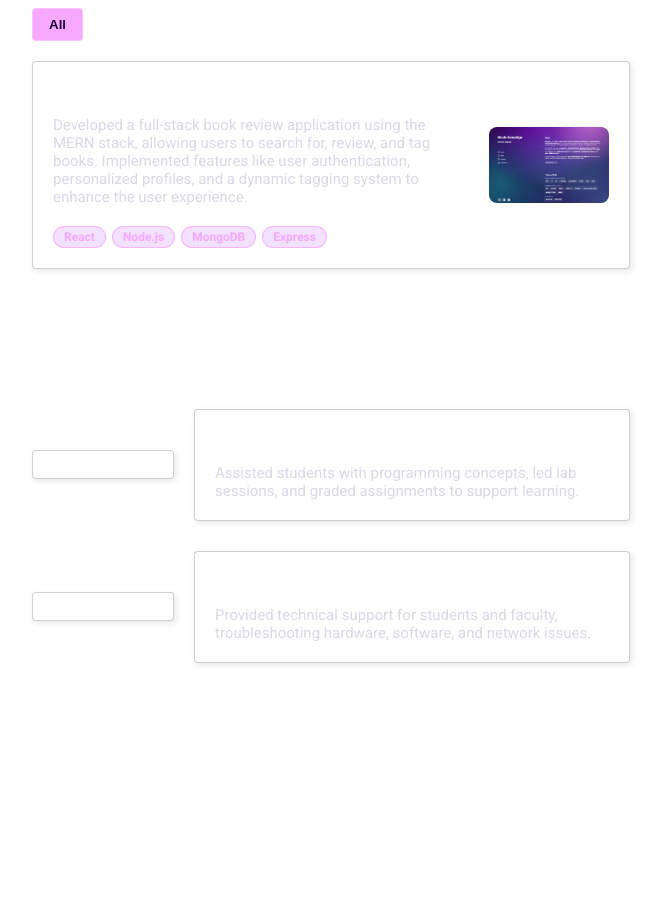
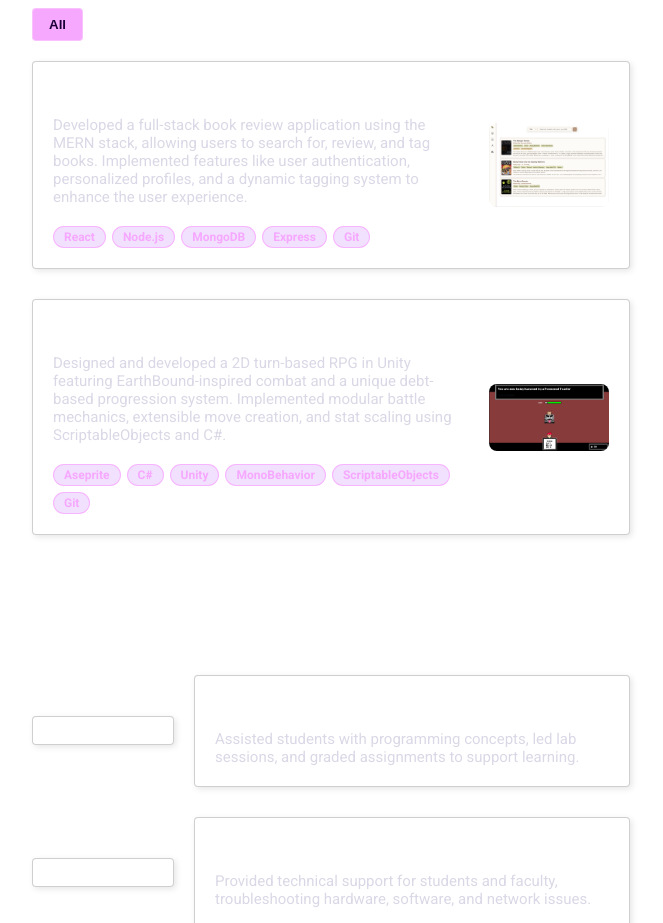
Before and after one commit to nekokshg/portfolio_react, a React (Create React App) app in the folder portfolio/: page / in a window 1280 px wide. Shown: the part 1020-1943 px from the top of the page, without its empty margins (560-1223 px from the left). Built offline with nearby package versions, Linux system fonts and the light colour scheme.

Commit message:
Edit project section

```diff
--- a/portfolio/src/data/projects.json
+++ b/portfolio/src/data/projects.json
@@ -3,8 +3,16 @@
         "title": "Bookworm",
         "link": "https://github.com/nekokshg/bookworm",
         "description": "Developed a full-stack book review application using the MERN stack, allowing users to search for, review, and tag books. Implemented features like user authentication, personalized profiles, and a dynamic tagging system to enhance the user experience.",
-        "techStack": ["React", "Node.js", "MongoDB", "Express"],
-        "image": "portfolio.png",
+        "techStack": ["React", "Node.js", "MongoDB", "Express", "Git"],
+        "image": "bookworm.png",
         "category": "Full-Stack"
+    },
+    {
+        "title": "Psychic Hustle",
+        "link": "https://github.com/nekokshg/psychic-hustle",
+        "description": "Designed and developed a 2D turn-based RPG in Unity featuring EarthBound-inspired combat and a unique debt-based progression system. Implemented modular battle mechanics, extensible move creation, and stat scaling using ScriptableObjects and C#.",
+        "techStack": ["Aseprite", "C#", "Unity", "MonoBehavior", "ScriptableObjects", "Git"],
+        "image": "psychichustle.png",
+        "category": "Game Development"
     }
 ]
--- a/portfolio/src/sections/Projects.js
+++ b/portfolio/src/sections/Projects.js
@@ -2,14 +2,16 @@ import React, { useState } from "react";
 import Section from "../components/Section";
 import "../styles/projects.css";
 import projects from "../data/projects.json";
-import portfolioImage from "../assets/portfolio.png";
+import bookwormImage from "../assets/bookworm.png";
+import psychicHustleImage from "../assets/psychichustle.png";
 
 
 const Projects = () => {
     const [selectedCategory, setSelectedCategory] = useState("All");
 
     const projectImages = {
-        "portfolio.png": portfolioImage,
+        "bookworm.png": bookwormImage,
+        "psychichustle.png" : psychicHustleImage,
     };
 
 
```
Also changed, not shown: portfolio/src/assets/bookworm.png (added), portfolio/src/assets/psychichustle.png (added).
